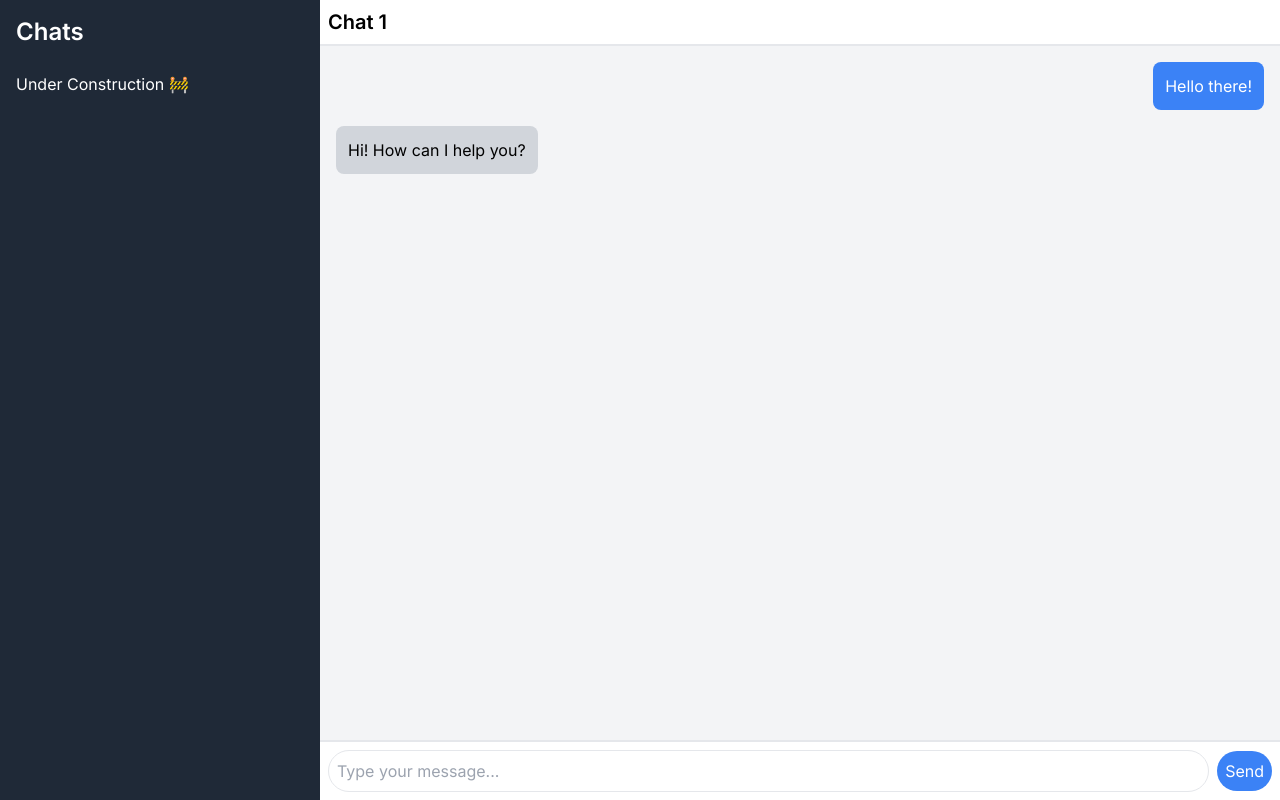
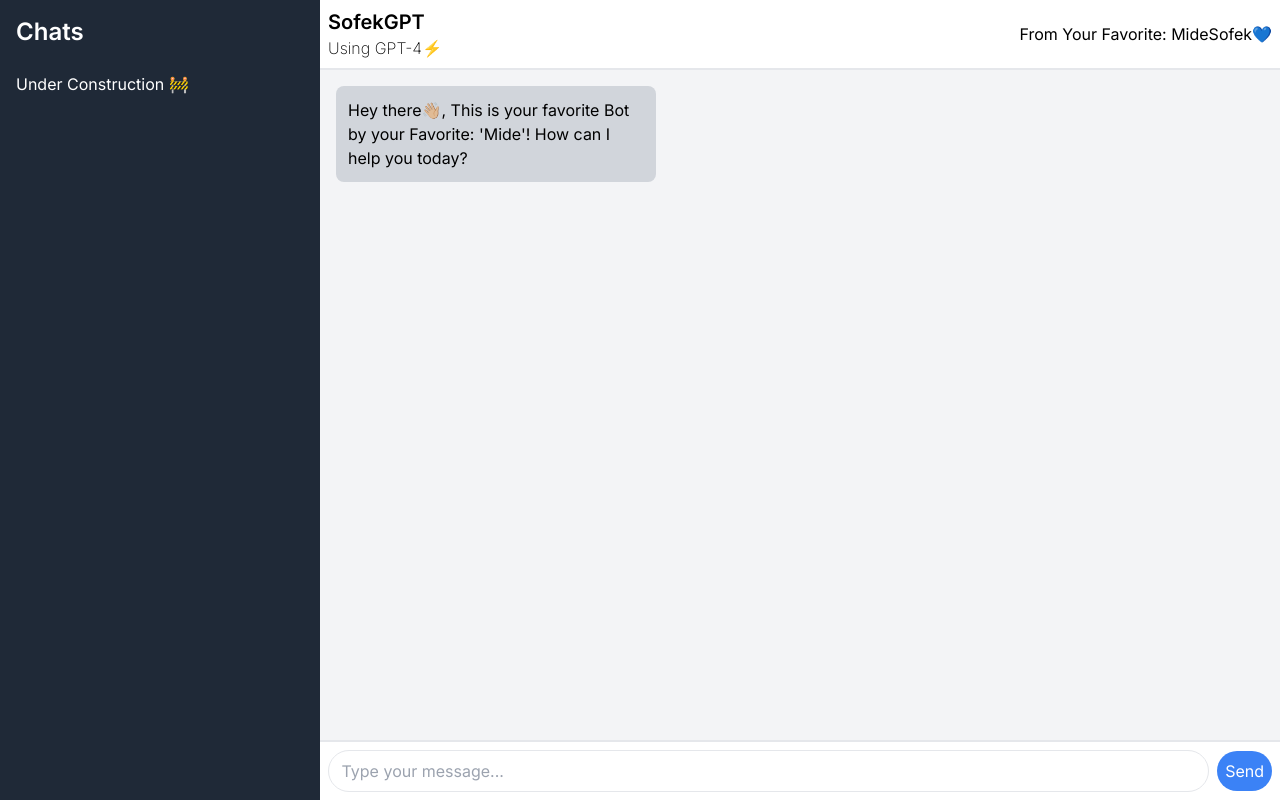
Before and after one commit to midesofek/SofekGPT4, a Next.js app: page / in a window 1280 px wide. Built offline with nearby package versions, Linux system fonts and the light colour scheme.

Commit message:
completed v1

```diff
--- a/src/app/page.tsx
+++ b/src/app/page.tsx
@@ -1,54 +1,12 @@
 import Sidebar from "../components/Sidebar";
+import ChatWindow from "../components/ChatWindow";
 
 export default function Home() {
   return (
     <main className="flex flex-col justify-between w-full">
       <div className="flex h-screen">
         <Sidebar />
-
-        {/* <!-- Chat Area --> */}
-        <div className="flex-1 flex flex-col overflow-hidden">
-          {/* <!-- Chat Header --> */}
-          <div className="flex-shrink-0 bg-white border-b-2 border-gray-200">
-            <div className="flex items-center justify-between p-2">
-              <h2 className="text-xl font-semibold">Chat 1</h2>
-              {/* <!-- Add any header buttons or information here --> */}
-            </div>
-          </div>
-
-          {/* <!-- Messages --> */}
-          <div className="flex-1 overflow-y-auto p-4">
-            {/* <!-- Sender's message --> */}
-            <div className="mb-4 flex justify-end">
-              <div className="max-w-xs bg-blue-500 p-3 rounded-lg">
-                <p className="text-white">Hello there!</p>
-              </div>
-            </div>
-
-            {/* <!-- Receiver's message --> */}
-            <div className="mb-4 flex">
-              <div className="max-w-xs bg-gray-300 p-3 rounded-lg">
-                <p>Hi! How can I help you?</p>
-              </div>
-            </div>
-
-            {/* <!-- Add more messages as needed --> */}
-          </div>
-
-          {/* <!-- Message Input --> */}
-          <div className="flex-shrink-0 bg-white border-t-2 border-gray-200 p-2">
-            <div className="flex items-center">
-              <input
-                type="text"
-                placeholder="Type your message..."
-                className="flex-1 border rounded-full p-2 focus:outline-none"
-              />
-              <button className="ml-2 bg-blue-500 text-white p-2 rounded-full">
-                Send
-              </button>
-            </div>
-          </div>
-        </div>
+        <ChatWindow />
       </div>
     </main>
   );
```
Also changed, not shown: 1 other file (tests, documents, lock files or other folders).
